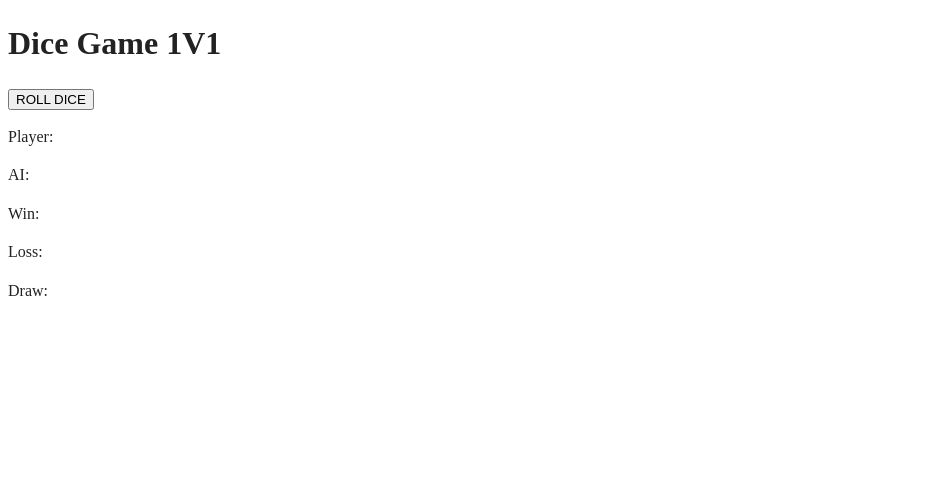
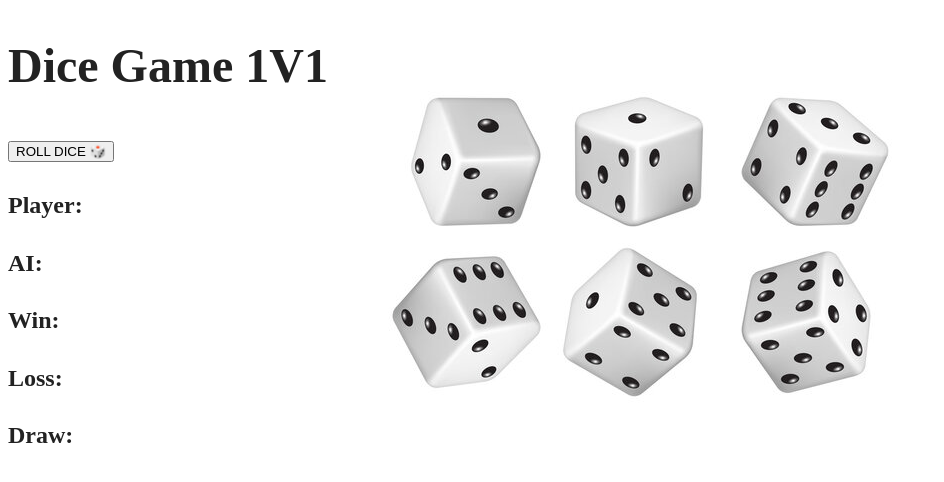
Before and after one commit to hagglund1/Assignments-game, a website built with webpack: page A1-dice/index.html in a window 1280 px wide. Shown: the whole page, without its empty margins (0-944 px from the left). Built offline with nearby package versions, Linux system fonts and the light colour scheme.

Commit message:
update background

```diff
--- a/A1-dice/index.html
+++ b/A1-dice/index.html
@@ -21,13 +21,29 @@
   <link rel="apple-touch-icon" href="icon.png">
   <link rel="manifest" href="site.webmanifest">
   <meta name="theme-color" content="#fafafa">
+
+  <!-- Background -->
+  <style>
+    body{
+      background-image: url("img/dice image 2.jpg");
+      background-repeat: no-repeat;
+      background-position: center;
+      font-size: 24px;
+      font-weight: bold;
+
+    }
+
+
+  </style>
+
 </head>
+
 
 <body>
 
 <h1>Dice Game 1V1</h1>
 
-<button id="button0">ROLL DICE</button>
+<button id="button0">ROLL DICE 🎲</button>
 
 <p id="playerRollText">Player:</p>
 <p id="aiRollText">AI:</p>
--- a/A1-dice/js/app.js
+++ b/A1-dice/js/app.js
@@ -54,9 +54,11 @@ function scoreVisual(){
 
 // VIEWS
 function showPlayerRollResult() {
-  playerRollText.innerHTML = "Player Rolled " + playerRoll;
+  playerRollText.innerHTML = "Player Rolled = " + playerRoll;
 }
 
 function showAiRollResult() {
-  aiRollText.innerHTML = "AI Rolled " + aiRoll;
+  aiRollText.innerHTML = "AI Rolled = " + aiRoll;
 }
+
+document.cookie = "username = Dill doe; expires=Thu, 29 sep 2024 :00:00 UTC; path=/";
```
Also changed, not shown: A1-dice/img/dice image 2.jpg (added), A1-dice/img/dice-pic.jpg (added).
